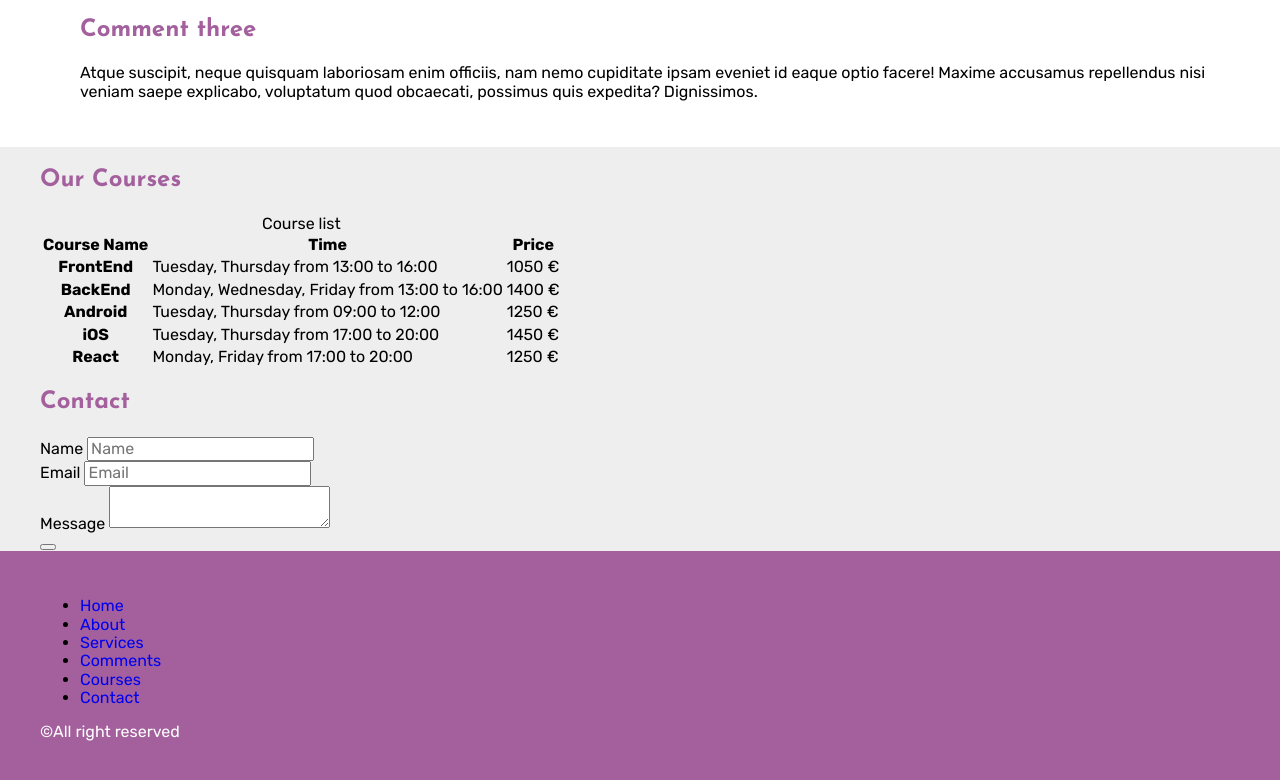
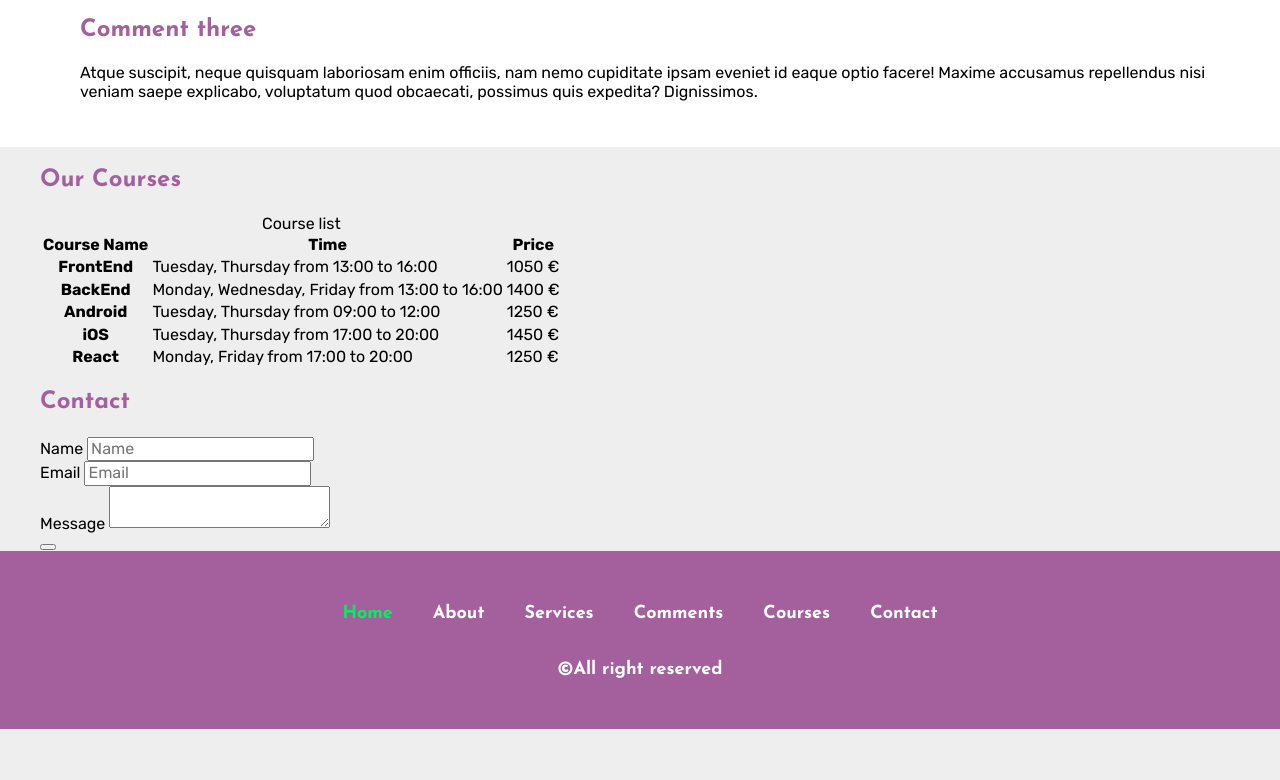
Before and after one commit to LanaVrebac/learningSass, a plain HTML site: page public_html/index.html in a window 1280 px wide. Shown: the part 1441-2221 px from the top of the page. After the commit the page ends 2170 px from the top, so only its background shows below. Drawn offline with nearby package versions, Linux system fonts and the light colour scheme; files that its build step writes are made by us from their sources.

Commit message:
footer done

```diff
--- a/public_html/index.html
+++ b/public_html/index.html
@@ -207,7 +207,7 @@
             <div class="container">
                 <nav>
                     <ul>
-                        <li><a href="#home">Home</a></li>
+                        <li><a class="active" href="#home">Home</a></li>
                         <li><a href="#about">About</a></li>
                         <li><a href="#service">Services</a></li>
                         <li><a href="#comments">Comments</a></li>
--- a/public_html/scss/partials/_footer.scss
+++ b/public_html/scss/partials/_footer.scss
@@ -1,11 +1,62 @@
 
 $footer-bg:$purple;
 $footer-color:$white;
+$footer-link-hover:$green;
+$footer-nav-font:$josefin;
+
+
 footer{
     padding: 30px 0;
     background-color: $footer-bg;
+    font-family:$josefin;
+    font-weight:$font-bold;
+    font-size: 1.8rem;
+    .copyright{
+    color:$footer-color;
+    text-align: center;
 
 }
-footer p{
-    color:$footer-color;
+nav{
+    ul{
+        margin-bottom: 30px;
+        text-align: center;
+        list-style: none;
+        padding-left:0;
+
+        li{
+            a{color: $footer-color;
+              display: block;
+              padding:5px 0;
+              font-family:$footer-nav-font;
+              font-weight: $font-bold;
+              &:hover , &.active{
+                  color:$footer-link-hover;
+              }
+
+
+            }
+        }
+    }
 }
+
+}
+@media(min-width:768px){footer
+                        {
+
+nav{
+    ul{justify-content:center;
+        align-items:center;
+        display: flex;
+
+        li{
+            a{
+                padding:5px 20px;
+
+            }
+        }
+    }
+}
+
+}
+
+}
```
Also changed, not shown: public_html/css/theme.css, 1 other file.
